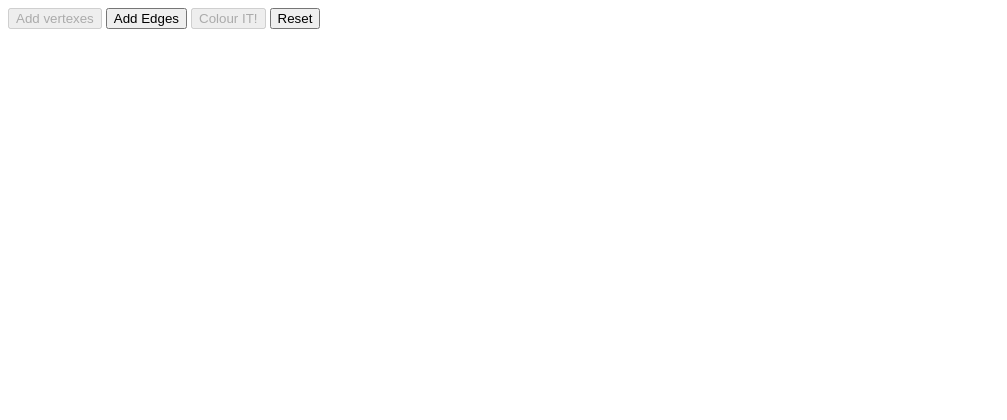
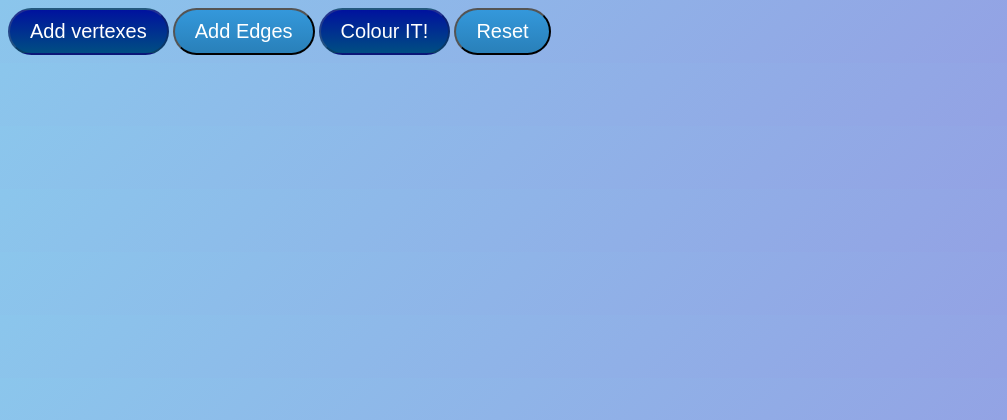
Before and after one commit to mharrish7/CombinatoricsProject, a Flask app: page / in a window 1280 px wide. Shown: the top 420 px of the page, without its empty margins (0-1007 px from the left). Run offline with Flask 2, Linux system fonts and the light colour scheme.

Commit message:
Algo needs to be bfs Feat(Updated UI)

```diff
--- a/static/css/styles.css
+++ b/static/css/styles.css
@@ -8,16 +8,26 @@
     float: left;
 }
 
+body{
+    background-color: #8BC6EC;
+    background-image: linear-gradient(135deg, #8BC6EC 0%, #9599E2 100%);
+
+}
+
 .dropbox2{
     height: 3rem;
     width: 3rem;
-    background-color: grey;
+    background-color: #FFDEE9;
+    background-image: linear-gradient(0deg, #FFDEE9 0%, #B5FFFC 100%);
     margin: 2rem;
     border-radius: 2rem;
     text-align: center;
     display: flex;
     align-items: center;
     justify-content: center;
+    box-shadow: 0px 0px 40px white;
+    animation: glowup 0.5s;
+    transition: 0.5s;
 }
 
 
@@ -28,5 +38,66 @@
 }
 
 .line{
-    background-color: red;
+    height: 10px;
+    background-color: #FAACA8;
+    background-image: linear-gradient(19deg, #FAACA8 0%, #DDD6F3 100%);
+    animation: fadein 0.5s;
 }
+
+@keyframes fadein {
+    0%{
+        opacity: 0;
+    }
+    100%{
+        opacity: 1;
+    }
+}
+
+.btn {
+    background: #3498db;
+    background-image: -webkit-linear-gradient(top, #3498db, #2980b9);
+    background-image: -moz-linear-gradient(top, #3498db, #2980b9);
+    background-image: -ms-linear-gradient(top, #3498db, #2980b9);
+    background-image: -o-linear-gradient(top, #3498db, #2980b9);
+    background-image: linear-gradient(to bottom, #3498db, #2980b9);
+    -webkit-border-radius: 28;
+    -moz-border-radius: 28;
+    border-radius: 28px;
+    font-family: Arial;
+    color: #ffffff;
+    font-size: 20px;
+    padding: 10px 20px 10px 20px;
+    text-decoration: none;
+  }
+
+  .btn:hover {
+    background: #3cb0fd;
+    background-image: -webkit-linear-gradient(top, #3cb0fd, #3498db);
+    background-image: -moz-linear-gradient(top, #3cb0fd, #3498db);
+    background-image: -ms-linear-gradient(top, #3cb0fd, #3498db);
+    background-image: -o-linear-gradient(top, #3cb0fd, #3498db);
+    background-image: linear-gradient(to bottom, #3cb0fd, #3498db);
+    text-decoration: none;
+  }
+
+.btn:disabled{
+    background: #00129e;
+    background-image: -webkit-linear-gradient(top, #00129e, #004e82);
+    background-image: -moz-linear-gradient(top, #00129e, #004e82);
+    background-image: -ms-linear-gradient(top, #00129e, #004e82);
+    background-image: -o-linear-gradient(top, #00129e, #004e82);
+    background-image: linear-gradient(to bottom, #00129e, #004e82);
+    text-decoration: none;
+}
+
+@keyframes glowup {
+    0%{
+        width: 0rem;
+        height: 0rem;
+    }
+    100%{
+        width: 3rem;
+        height: 3rem;
+    }
+
+}
--- a/static/js/main.js
+++ b/static/js/main.js
@@ -13,8 +13,8 @@ let mode = 0;
             box.className = 'dropbox2';
             box.classList.add("d" + no);
             box.style.position = "absolute";
-            box.style.left = e.clientX + "px";
-            box.style.top = e.clientY + "px";
+            box.style.left = e.clientX - 50 + "px";
+            box.style.top = e.clientY - 50 + "px";
             box.innerText = "d" + no;
             let i = box;
 
@@ -32,7 +32,8 @@ let mode = 0;
                         bx = targetNode.offsetLeft + targetNode.offsetWidth / 2;
                         by = targetNode.offsetTop + targetNode.offsetHeight / 2;
                         console.log([ax,ay,bx,by]);
-                        document.querySelector('.' + selectedele).style.backgroundColor = "grey";
+                        document.querySelector('.' + selectedele).style.backgroundColor = "#FFDEE9";
+                        document.querySelector('.' + selectedele).style.backgroundImage = "linear-gradient(0deg, #FFDEE9 0%, #B5FFFC 100%)";
                         if(selectedele != i.classList[1]){
                         adjmatrix.push([selectedele,i.classList[1]]);
                         linedraw(parseInt(ax),parseInt(ay),parseInt(bx),parseInt(by));
@@ -49,7 +50,8 @@ let mode = 0;
                         console.log([ax,ay]);
                         selectedele = i.classList[1];
                         console.log(selected);
-                        i.style.backgroundColor = "orange";
+                        i.style.backgroundColor = "#FAD961";
+                        i.style.backgroundImage = "linear-gradient(90deg, #FAD961 0%, #F76B1C 100%)";
                     };
                 };
             });
@@ -92,13 +94,13 @@ let mode = 0;
             let line = document.createElement('div');
             line.className = "line";
             line.style.position = 'absolute';
-            line.style.height = "1px";
+            line.style.height = "5px";
             line.style.transformOrigin = "top left";
             line.style.width = String(distance) + 'px';
             line.style.top = ay + "px";
             line.style.left = ax + "px";
             line.style.transform = `rotate(${degree}deg)`;
-            line.style.backgroundColor = "black";
+            line.style.zIndex = "-1";
             document.body.appendChild(line);
         }
 
@@ -116,7 +118,8 @@ function sendall(){
         },
         type: 'POST'
     }).done(function (data) {
-        let colorb = ['red','green','blue','orange','pink'];
+        let colorb = ['#FF9A8B','green','blue','orange','pink'];
+        let colorb2 = ['radial-gradient(circle, #FF9A8B 0%, #FF6A88 55%, #FF99AC 100%)','green','blue','orange','pink'];
         let box = document.querySelectorAll('.dropbox2');
         for(const i in box){
             let dat = data.data;
@@ -124,6 +127,8 @@ function sendall(){
             const col = colorb[ind-1];
             console.log([box[i].classList[1],ind,col]);
             box[i].style.backgroundColor = col;
+            box[i].style.background = colorb2[ind-1];
+
         }
     })
 }
--- a/templates/index.html
+++ b/templates/index.html
@@ -8,10 +8,10 @@
     <title>Document</title>
 </head>
 <body>
-    <button class="addv">Add vertexes</button>
-    <button class="adde" >Add Edges</button>
-    <button class="colorb" >Colour IT!</button>
-    <button class="reset">Reset</button>
+    <button class="addv btn">Add vertexes</button>
+    <button class="adde btn" >Add Edges</button>
+    <button class="colorb btn" >Colour IT!</button>
+    <button class="reset btn">Reset</button>
 
     <script src="https://ajax.googleapis.com/ajax/libs/jquery/3.6.1/jquery.min.js"></script>
     <script src="{{url_for('static',filename = 'js/main.js')}}"></script>
```
Also changed, not shown: 1 other file.
